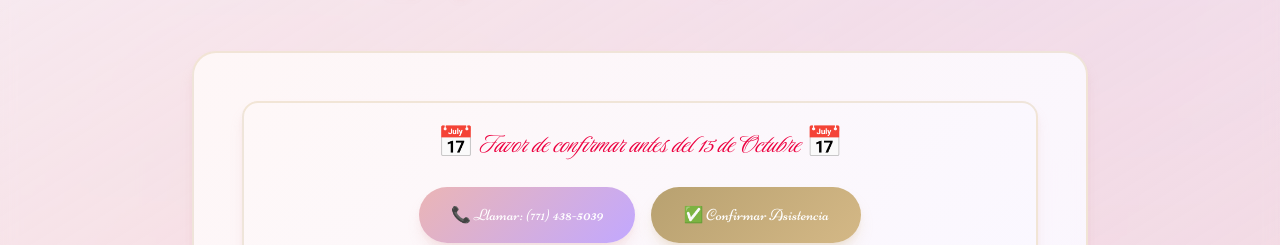
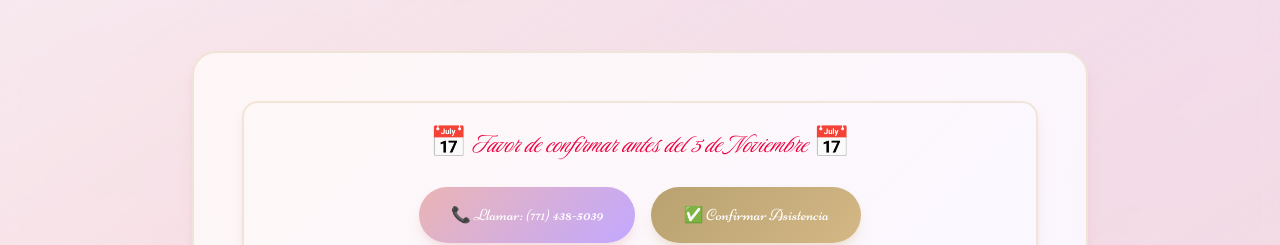
Before and after one commit to AlexisMendozaS/invitacion, a React (Vite) app: page / in a window 1280 px wide. Shown: the part 8469-8714 px from the top of the page. Built offline with nearby package versions, Linux system fonts and the light colour scheme; no server answers.

Commit message:
fix: update confirmation date in App component to reflect new deadline

```diff
--- a/src/App.tsx
+++ b/src/App.tsx
@@ -492,7 +492,7 @@ function App() {
         content={
           <div className="space-y-4 sm:space-y-6">
             <div className="card-luxurious p-4 sm:p-6 rounded-xl sm:rounded-2xl shadow-rose text-center">
-              <p className="text-3xl font-luxurious text-rose-600 mb-4 sm:mb-6">📅 Favor de confirmar antes del 15 de Octubre 📅</p>
+              <p className="text-3xl font-luxurious text-rose-600 mb-4 sm:mb-6">📅 Favor de confirmar antes del 5 de Noviembre 📅</p>
               <div className="flex flex-col sm:flex-row gap-3 sm:gap-4 justify-center items-center">
                 <a
                   href="tel:+7714385039"
```
